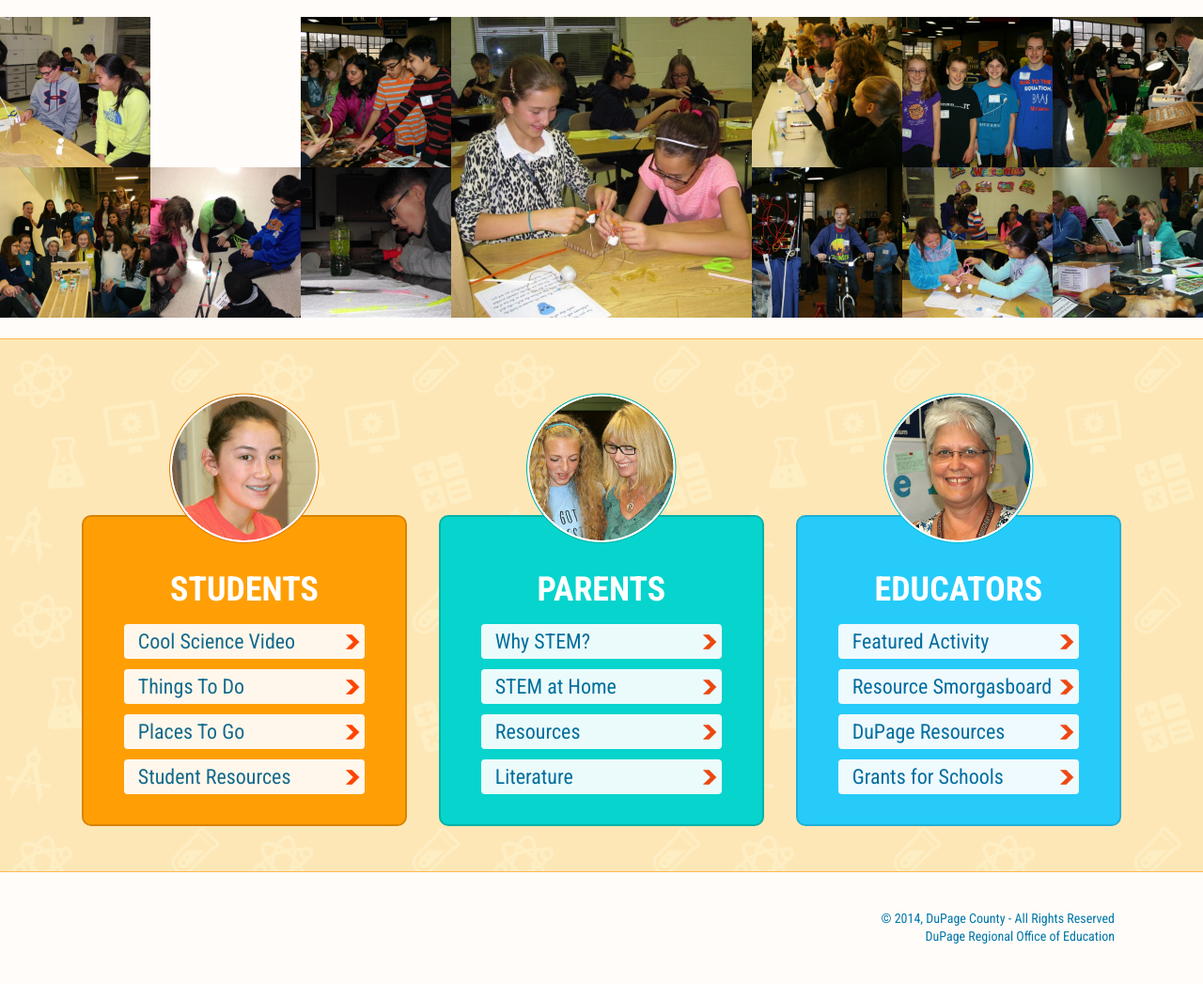
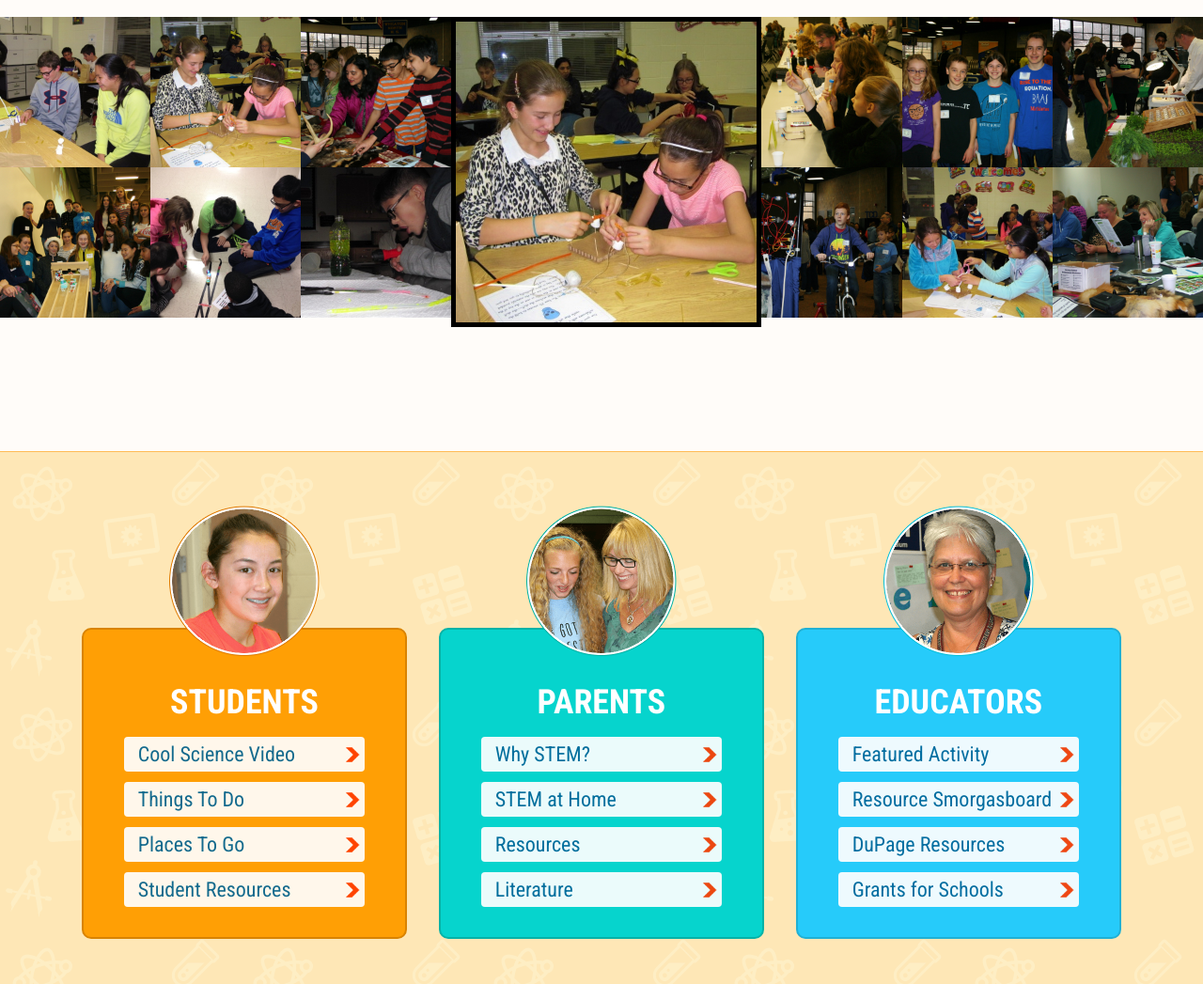
Before and after one commit to hessloch/stem-dupage, a PHP site: page / in a window 1280 px wide. Shown: the part 104-1151 px from the top of the page at 94% size. Before the commit the page ends 1108 px from the top, so only its background shows below. Run offline with PHP 8.4, Linux system fonts and the light colour scheme; some libraries are stand-ins or nearby versions.

Commit message:
clearing

```diff
--- a/htdocs/css/stem-home.css
+++ b/htdocs/css/stem-home.css
@@ -42,7 +42,7 @@
 
 .firstRow{display:inline-block; width:100%;}
 
-.imgContain{height:360px;}
+.imgContain{height:480px;}
 #image1{left:0%;}
 #image2{left:12.5%;}
 #image3{left:25%;}
@@ -59,6 +59,23 @@
 #image14{left:62.5%;margin-top:12.5%;}
 #image15{left:75%;margin-top:12.5%;}
 #image16{left:87.5%;margin-top:12.5%;}
+#image1stat{left:0%;}
+#image2stat{left:12.5%;}
+#image3stat{left:25%;}
+#image4stat{left:37.5%;}
+#image5stat{left:50%;}
+#image6stat{left:62.5%;}
+#image7stat{left:75%;}
+#image8stat{left:87.5%;}
+#image9stat{left:0%;margin-top:12.5%;}
+#image10stat{left:12.5%;margin-top:12.5%;}
+#image11stat{left:25%;margin-top:12.5%;}
+#image12stat{left:37.5%;margin-top:12.5%;}
+#image13stat{left:50%;margin-top:12.5%;}
+#image14stat{left:62.5%;margin-top:12.5%;}
+#image15stat{left:75%;margin-top:12.5%;}
+#image16stat{left:87.5%;margin-top:12.5%;}
+
 
 
 
--- a/htdocs/index.html
+++ b/htdocs/index.html
@@ -28,13 +28,13 @@
 	}
 
 	$("#image" + id.toString()).ready(function() {
-		$("#image" + id.toString()).css("z-index", 1);
+		$("#image" + id.toString()).css("border", "none");
 		$("#image" + id.toString()).animate({
 			width: "12.5%",
 			left: leftPercent.toString() + "%",
 			marginTop: marginToUse.toString() + "%"
 		});
-
+		$("#image" + id.toString()).css("z-index", 1);
 		explodeImage(Math.floor((Math.random() * 16)) + 1);
 	});
 }
@@ -42,6 +42,9 @@
 function explodeImage(id){
 	var factor = 2;
 $("#image" + id.toString()).ready(function() {
+	$("#image" + id.toString()).css("border", "solid");
+	$("#image" + id.toString()).css("border-color", "#000");
+	$("#image" + id.toString()).css("border-width", "5px");
 	$("#image" + id.toString()).css("z-index", 100);
 	$("#image" + id.toString()).animate({
 		width: "25%",
@@ -99,6 +102,25 @@
 		<img src="images/stemsized/STEMISAllAroundUs.JPG" id="image14" class="secondRowImage headerImage" />
 		<img src="images/stemsized/STEMNightAtCroneMiddleSchool.JPG" id="image15" class="secondRowImage headerImage" />
 		<img src="images/stemsized/TeachersLearningAboutSTEMResourcesInOurCounty.JPG" id="image16" class="secondRowImage headerImage" />
+
+		<img src="images/stemsized/BuildingASkullCaste.jpg" id="image1stat" class="firstRowImage headerImage"/>
+		<img src="images/stemsized/BuildingEnthusiasmForSTEM.JPG" id="image2stat" class="firstRowImage headerImage"/>
+		<img src="images/stemsized/CelebratingPresidentsDaywithSTEM.JPG" id="image3stat" class="firstRowImage headerImage"/>
+		<img src="images/stemsized/EngagingSTEM.jpg" id="image4stat" class="firstRowImage headerImage"/>
+		<img src="images/stemsized/EngineerSomeAfterSchoolSTEM.jpg" id="image5stat" class="firstRowImage headerImage"/>
+		<img src="images/stemsized/ExtractingDNA.JPG" id="image6stat" class="firstRowImage headerImage"/>
+		<img src="images/stemsized/FunSTEMshirts.JPG" id="image7stat" class="firstRowImage headerImage"/>
+		<img src="images/stemsized/PlantingTheSeedsForSTEM.JPG" id="image8stat" class="firstRowImage headerImage"/>
+
+		<img src="images/stemsized/RacingSnowmanSleds.JPG" id="image9stat" class="secondRowImage headerImage" />
+		<img src="images/stemsized/Robotics_At_After_School_STEM.jpg" id="image10stat" class="secondRowImage headerImage" />
+		<img src="images/stemsized/STEM!Wow!.JPG" id="image11stat" class="secondRowImage headerImage" />
+		<img src="images/stemsized/STEM_ItsInTheCards.JPG" id="image12stat" class="secondRowImage headerImage" />
+		<img src="images/stemsized/STEMForAll.JPG" id="image13stat" class="secondRowImage headerImage" />
+		<img src="images/stemsized/STEMISAllAroundUs.JPG" id="image14stat" class="secondRowImage headerImage" />
+		<img src="images/stemsized/STEMNightAtCroneMiddleSchool.JPG" id="image15stat" class="secondRowImage headerImage" />
+		<img src="images/stemsized/TeachersLearningAboutSTEMResourcesInOurCounty.JPG" id="image16stat" class="secondRowImage headerImage" />
+
 	</div>
 </div>
 
```
Also changed, not shown: 1 other file.
